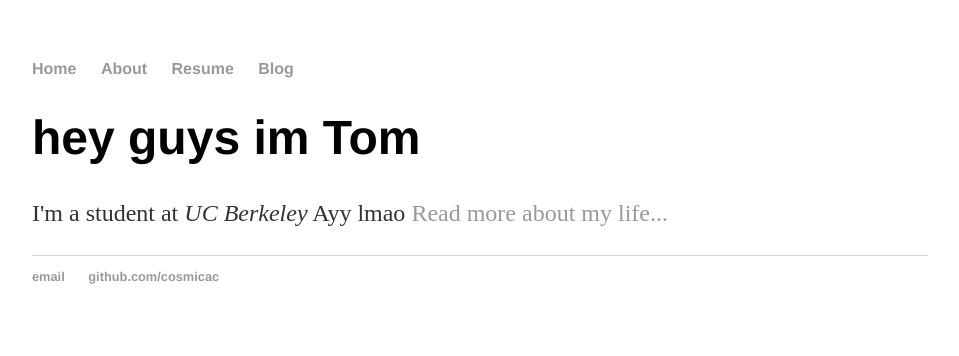
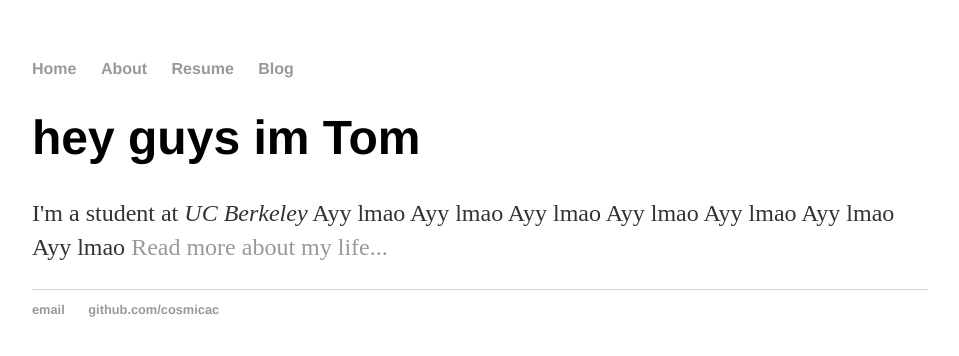
Before and after one commit to cosmicac/jekyll-test, a Jekyll site: the page built from index.html, in a window 1280 px wide. Shown: the top 356 px of the page, without its empty margins (160-1119 px from the left). Built offline with Jekyll 4.4.1, drawn with Linux system fonts in a browser that asks for light colours.

Commit message:
ayyy lmao

```diff
--- a/index.html
+++ b/index.html
@@ -5,5 +5,11 @@ title: Tom Li
 <div class="blurb">
 	<h1>hey guys im Tom</h1>
 	<p>I'm a student at <em>UC Berkeley</em> Ayy lmao
+	Ayy lmao
+	Ayy lmao
+	Ayy lmao
+	Ayy lmao
+	Ayy lmao
+	Ayy lmao
     <a href="/about">Read more about my life...</a></p>
 </div><!-- /.blurb -->
```
